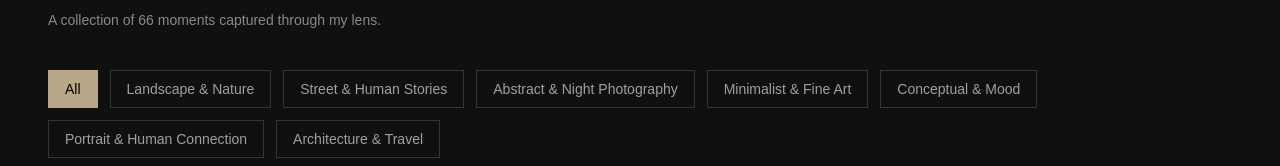
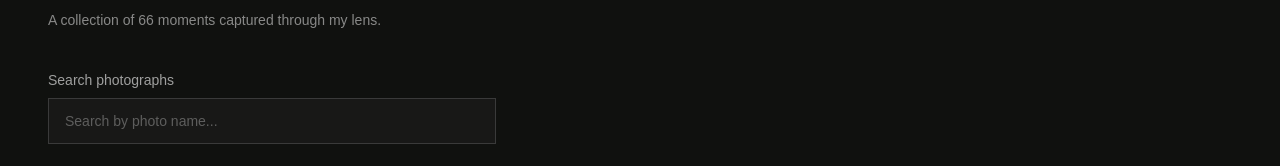
Before and after one commit to junayedhasan302/photography-portfolio, a Next.js app: page /gallery in a window 1280 px wide. Shown: the part 210-376 px from the top of the page. Built offline with nearby package versions, Linux system fonts and the light colour scheme.

Commit message:
Impliment search button and functionality

```diff
--- a/src/app/gallery/page.tsx
+++ b/src/app/gallery/page.tsx
@@ -1,4 +1,3 @@
-
 "use client";
 
 import Image from "next/image";
@@ -10,6 +9,7 @@ export default function GalleryPage() {
   const [selectedPhoto, setSelectedPhoto] = useState<string | null>(null);
   const [selectedIndex, setSelectedIndex] = useState<number | null>(null);
   const [selectedCategory, setSelectedCategory] = useState("All");
+  const [searchQuery, setSearchQuery] = useState("");
 
   // Get all unique categories dynamically.
   const categories = [
@@ -18,10 +18,17 @@ export default function GalleryPage() {
   ];
 
   // Filter photos based on the selected category.
-  const filteredPhotos =
-    selectedCategory === "All"
-      ? photos
-      : photos.filter((photo) => photo.category === selectedCategory);
+
+  const filteredPhotos = photos.filter((photo) => {
+    const matchesCategory =
+      selectedCategory === "All" || photo.category === selectedCategory;
+
+    const matchesSearch = photo.title
+      .toLowerCase()
+      .includes(searchQuery.trim().toLowerCase());
+
+    return matchesCategory && matchesSearch;
+  });
 
   // Close the lightbox and reset its state.
   const closeLightbox = () => {
@@ -57,8 +64,7 @@ export default function GalleryPage() {
 
       if (event.key === "ArrowLeft") {
         const previousIndex =
-          (selectedIndex - 1 + filteredPhotos.length) %
-          filteredPhotos.length;
+          (selectedIndex - 1 + filteredPhotos.length) % filteredPhotos.length;
 
         setSelectedIndex(previousIndex);
         setSelectedPhoto(filteredPhotos[previousIndex].src);
@@ -88,14 +94,31 @@ export default function GalleryPage() {
             My Photography
           </p>
 
-          <h1 className="text-4xl font-light sm:text-5xl">
-            All Photographs
-          </h1>
+          <h1 className="text-4xl font-light sm:text-5xl">All Photographs</h1>
 
           <p className="mt-4 text-sm text-white/50">
-            A collection of {filteredPhotos.length} moments captured through
-            my lens.
+            A collection of {filteredPhotos.length} moments captured through my
+            lens.
           </p>
+        </div>
+
+        {/* Photo Search */}
+        <div className="mb-6 max-w-md">
+          <label
+            htmlFor="photo-search"
+            className="mb-2 block text-sm text-white/60"
+          >
+            Search photographs
+          </label>
+
+          <input
+            id="photo-search"
+            type="search"
+            value={searchQuery}
+            onChange={(event) => setSearchQuery(event.target.value)}
+            placeholder="Search by photo name..."
+            className="w-full border border-white/15 bg-white/[0.03] px-4 py-3 text-sm text-white outline-none transition placeholder:text-white/30 focus:border-[#b9a887]"
+          />
         </div>
 
         {/* Category Filters */}
@@ -121,6 +144,9 @@ export default function GalleryPage() {
         </div>
 
         {/* Photography Grid */}
+
+        {/* Photography Grid */}
+        {filteredPhotos.length > 0 ? (
           <div className="grid grid-cols-1 gap-x-5 gap-y-8 sm:grid-cols-2 lg:grid-cols-3">
             {filteredPhotos.map((photo) => (
               <article
@@ -140,14 +166,16 @@ export default function GalleryPage() {
 
                 <div className="mt-3">
                   <h2 className="text-base font-medium">{photo.title}</h2>
-
-                <p className="mt-1 text-xs text-white/50">
-                  {photo.category}
-                </p>
+                  <p className="mt-1 text-xs text-white/50">{photo.category}</p>
                 </div>
               </article>
             ))}
           </div>
+        ) : (
+          <p className="py-16 text-center text-sm text-white/50">
+            No photographs found in this category.
+          </p>
+        )}
 
         {/* Lightbox */}
         {selectedPhoto !== null && selectedIndex !== null && (
@@ -211,8 +239,7 @@ export default function GalleryPage() {
               <button
                 type="button"
                 onClick={() => {
-                  const nextIndex =
-                    (selectedIndex + 1) % filteredPhotos.length;
+                  const nextIndex = (selectedIndex + 1) % filteredPhotos.length;
 
                   setSelectedIndex(nextIndex);
                   setSelectedPhoto(filteredPhotos[nextIndex].src);
```
Lines whose indentation alone changed are shown as unchanged.
